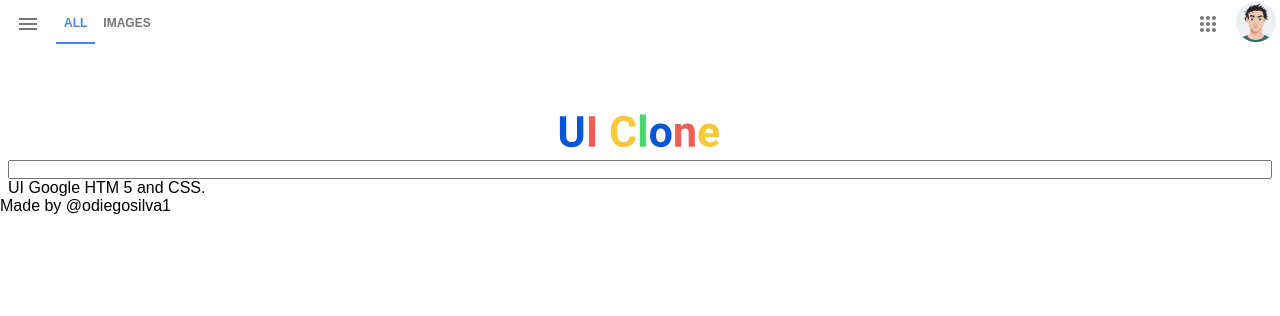
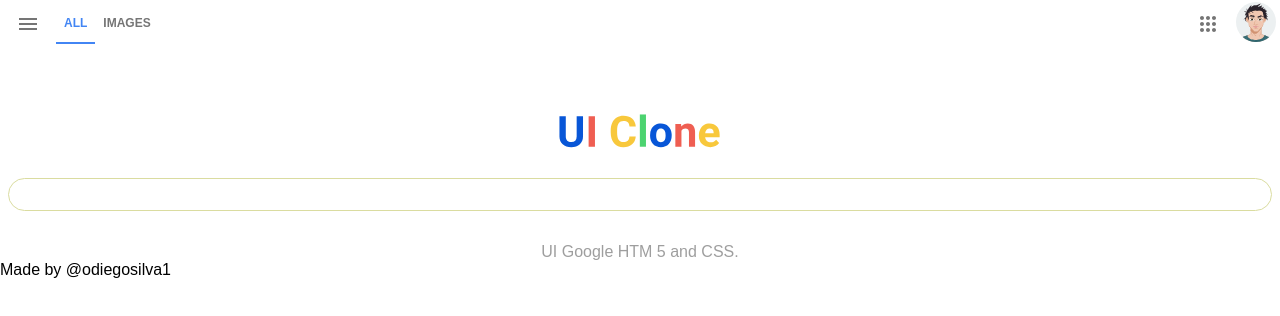
Before and after one commit to odiegosilva1/UI-Clone, a plain HTML site: page index.html in a window 1280 px wide. Drawn offline with Linux system fonts and the light colour scheme.

Commit message:
Update style.css

```diff
--- a/css/style.css
+++ b/css/style.css
@@ -79,6 +79,7 @@
 .content {
     display: flex;
     flex-direction: column;
+    align-items: center ;
     padding: 56px 8px 0;
 }
 
@@ -86,7 +87,24 @@
     height: 56px;
 }
 
-.content-search {
+.content-searche {
     margin-top: 18px;
     width: 100%;
+    padding: 7px 10px 6px 20px;
+    font-size: 1rem;
+    color: rgba(0, 0, 0, 0.87);
+    background: transparent;
+
+    border-radius: 25px;
+    border: 1px solid #dadca0;
 }
+
+/* .content-searche:focus {
+    border: 1px solid orange;
+} */
+
+.content-main {
+    margin-top: 2rem;
+    color: #757575b3;
+
+}
```
